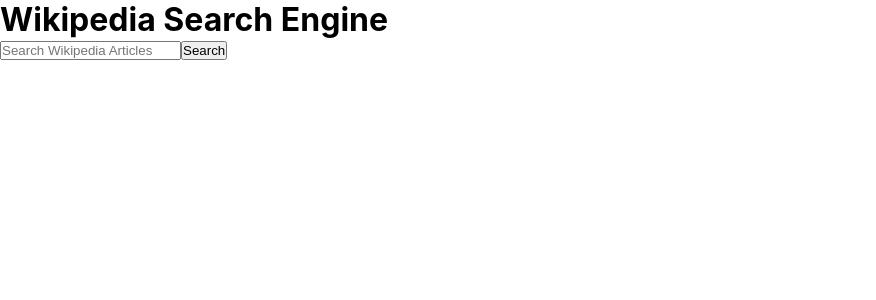
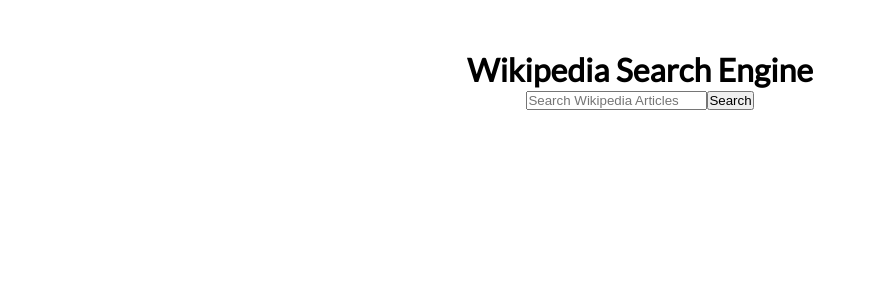
Before and after one commit to mishs/react_app-wikisearch-project, a React (Create React App) app: page / in a window 1280 px wide. Shown: the top 300 px of the page, without its empty margins (0-876 px from the left). Built offline with nearby package versions, Linux system fonts and the light colour scheme.

Commit message:
App page styling

```diff
--- a/src/App.css
+++ b/src/App.css
@@ -5,3 +5,11 @@
   padding: 0;
   box-sizing: border-box;
 }
+
+.App {
+  width: 1100px;
+  margin: 0 auto;
+  text-align: center;
+  font-family: 'Lato', sans-serif;
+  margin-top: 50px;
+}
```
